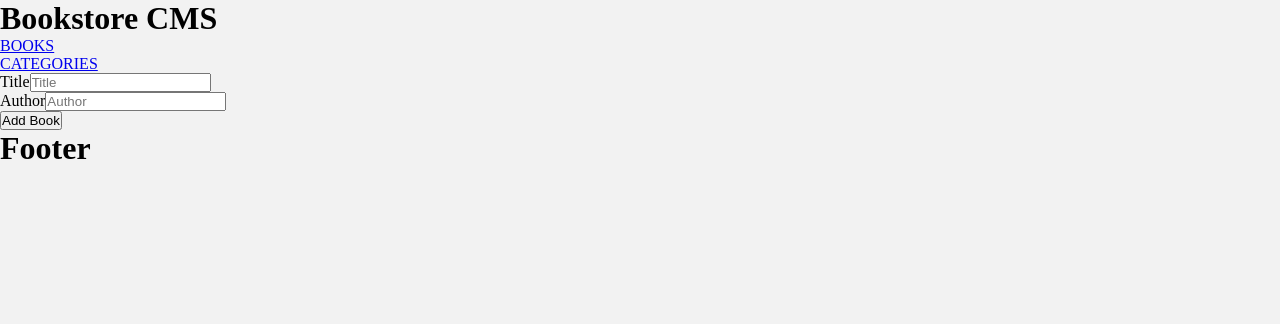
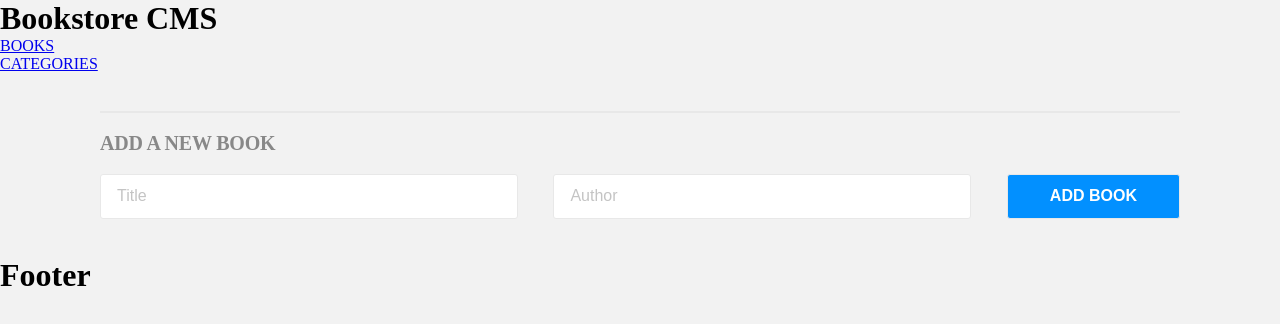
Before and after one commit to JuanDiegoGuerra/Bookstore, a React (Create React App) app: page / in a window 1280 px wide. Shown: the top 324 px of the page. Built offline with nearby package versions, Linux system fonts and the light colour scheme; no server answers.

Commit message:
Update main logic files

```diff
--- a/src/components/AddForm.js
+++ b/src/components/AddForm.js
@@ -23,7 +23,7 @@ const AddForm = () => {
       itemId: uuidv4(),
       title,
       author,
-      category: 'N/A',
+      category: 'Action',
     };
     dispatch(addBook(newBook));
     setTitle('');
@@ -31,19 +31,22 @@ const AddForm = () => {
   };
 
   return (
-    <form onSubmit={handleAdd}>
-      <label htmlFor="bookTitle">
-        Title
-        <input type="text" id="bookTitle" placeholder="Title" value={title} onChange={handleTitleChange} />
-      </label>
-      <br />
-      <label htmlFor="bookAuthor">
-        Author
-        <input type="text" id="bookAuthor" placeholder="Author" value={author} onChange={handleAuthorChange} />
-      </label>
-      <br />
-      <button type="submit">Add Book</button>
-    </form>
+    <div className="form-container">
+      <h2 className="form-title">
+        ADD A NEW BOOK
+      </h2>
+      <form className="add-form" onSubmit={handleAdd}>
+        <label className="grow-3" htmlFor="bookTitle">
+          <input className="input-control input-title" type="text" id="bookTitle" placeholder="Title" value={title} onChange={handleTitleChange} required />
+        </label>
+        <br />
+        <label className="grow-3" htmlFor="bookAuthor">
+          <input className="input-control input-author" type="text" id="bookAuthor" placeholder="Author" value={author} onChange={handleAuthorChange} required />
+        </label>
+        <br />
+        <button className="input-control input-send" type="submit">ADD BOOK</button>
+      </form>
+    </div>
   );
 };
 
--- a/src/components/Book.js
+++ b/src/components/Book.js
@@ -1,20 +1,41 @@
 import PropTypes from 'prop-types';
 import { useDispatch } from 'react-redux';
 import { removeBook } from '../redux/books/booksSlice';
+import Progress from './Progress';
+import ProgressUpdate from './ProgressUpdate';
 
-const Book = (
-  {
-    title, author, itemId, category,
-  },
-) => {
+const Book = ({
+  title, author, itemId, category,
+}) => {
   const dispatch = useDispatch();
 
   return (
     <div className="book-container">
-      <h2>{title}</h2>
-      <p>{author}</p>
-      <p>{category}</p>
-      <button type="button" onClick={() => dispatch(removeBook(itemId))}>Delete</button>
+      <div className="book-info">
+        <p className="book-category">{category}</p>
+        <h2 className="book-title">{title}</h2>
+        <p className="book-author">{author}</p>
+        <div className="controls-container">
+          <button className="book-control" type="button">
+            Comments
+          </button>
+          <button
+            className="book-control"
+            type="button"
+            onClick={() => dispatch(removeBook(itemId))}
+          >
+            Remove
+          </button>
+          <button className="book-control" type="button">
+            Edit
+          </button>
+        </div>
+      </div>
+      <div className="book-extra">
+        <Progress progress="60%" />
+        <div className="divider" />
+        <ProgressUpdate chapter="Chapter 1" />
+      </div>
     </div>
   );
 };
--- a/src/components/BookList.js
+++ b/src/components/BookList.js
@@ -26,7 +26,7 @@ const BookList = () => {
   });
 
   return (
-    <section>
+    <section className="body-container">
       <div className="books-container">
         {booksToRender}
       </div>
```
